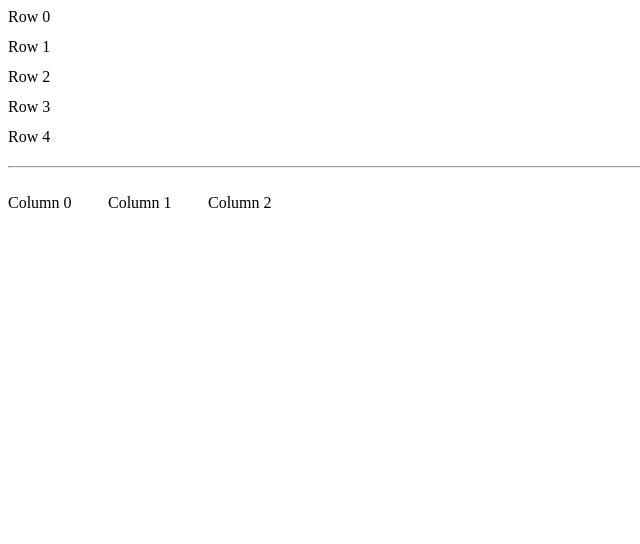
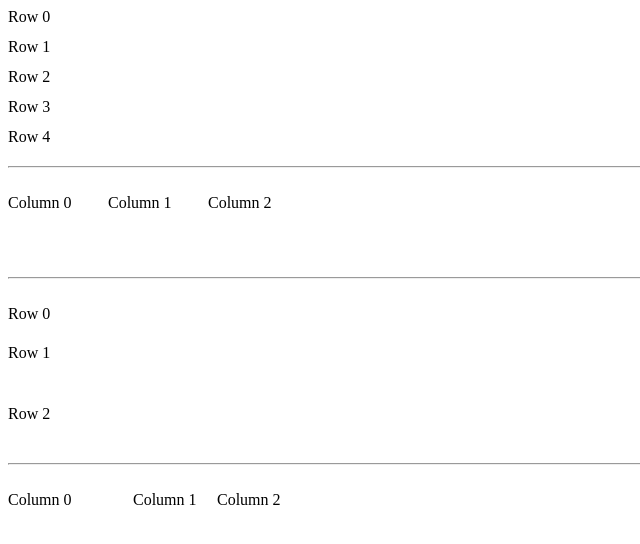
Before and after one commit to adityackr/react-window-practice, a React (Vite) app: page / in a window 1280 px wide. Shown: the top 544 px of the page, without its empty margins (0-640 px from the left). Built offline with nearby package versions, Linux system fonts and the light colour scheme.

Commit message:
add: VariableSizeList

```diff
--- a/src/App.jsx
+++ b/src/App.jsx
@@ -1,5 +1,7 @@
 import FixedSizedListColumn from './components/fixed-size-list/fixed-column';
 import FixedSizedListRow from './components/fixed-size-list/fixed-row';
+import VariableSizeListColumn from './components/variable-size-list/column';
+import VariableSizeListRow from './components/variable-size-list/row';
 
 const App = () => {
 	return (
@@ -8,6 +10,12 @@ const App = () => {
 			<hr />
 			<br />
 			<FixedSizedListColumn />
+			<hr />
+			<br />
+			<VariableSizeListRow />
+			<hr />
+			<br />
+			<VariableSizeListColumn />
 		</div>
 	);
 };
--- /dev/null
+++ b/src/components/variable-size-list/column/index.jsx
@@ -0,0 +1,23 @@
+import { VariableSizeList } from 'react-window';
+import Column from '../../shared/column';
+
+const VariableSizeListColumn = () => {
+	const columnWidths = new Array(1000)
+		.fill(true)
+		.map(() => 75 + Math.round(Math.random() * 50));
+
+	const getItemSize = (index) => columnWidths[index];
+	return (
+		<VariableSizeList
+			itemCount={1000}
+			height={75}
+			width={300}
+			layout={'horizontal'}
+			itemSize={getItemSize}
+		>
+			{Column}
+		</VariableSizeList>
+	);
+};
+
+export default VariableSizeListColumn;
--- /dev/null
+++ b/src/components/variable-size-list/row/index.jsx
@@ -0,0 +1,22 @@
+import { VariableSizeList } from 'react-window';
+import Row from '../../shared/row';
+
+const VariableSizeListRow = () => {
+	const rowHeights = new Array(1000)
+		.fill(true)
+		.map(() => 25 + Math.round(Math.random() * 50));
+
+	const getItemSize = (index) => rowHeights[index];
+	return (
+		<VariableSizeList
+			itemCount={1000}
+			height={150}
+			width={300}
+			itemSize={getItemSize}
+		>
+			{Row}
+		</VariableSizeList>
+	);
+};
+
+export default VariableSizeListRow;
```
